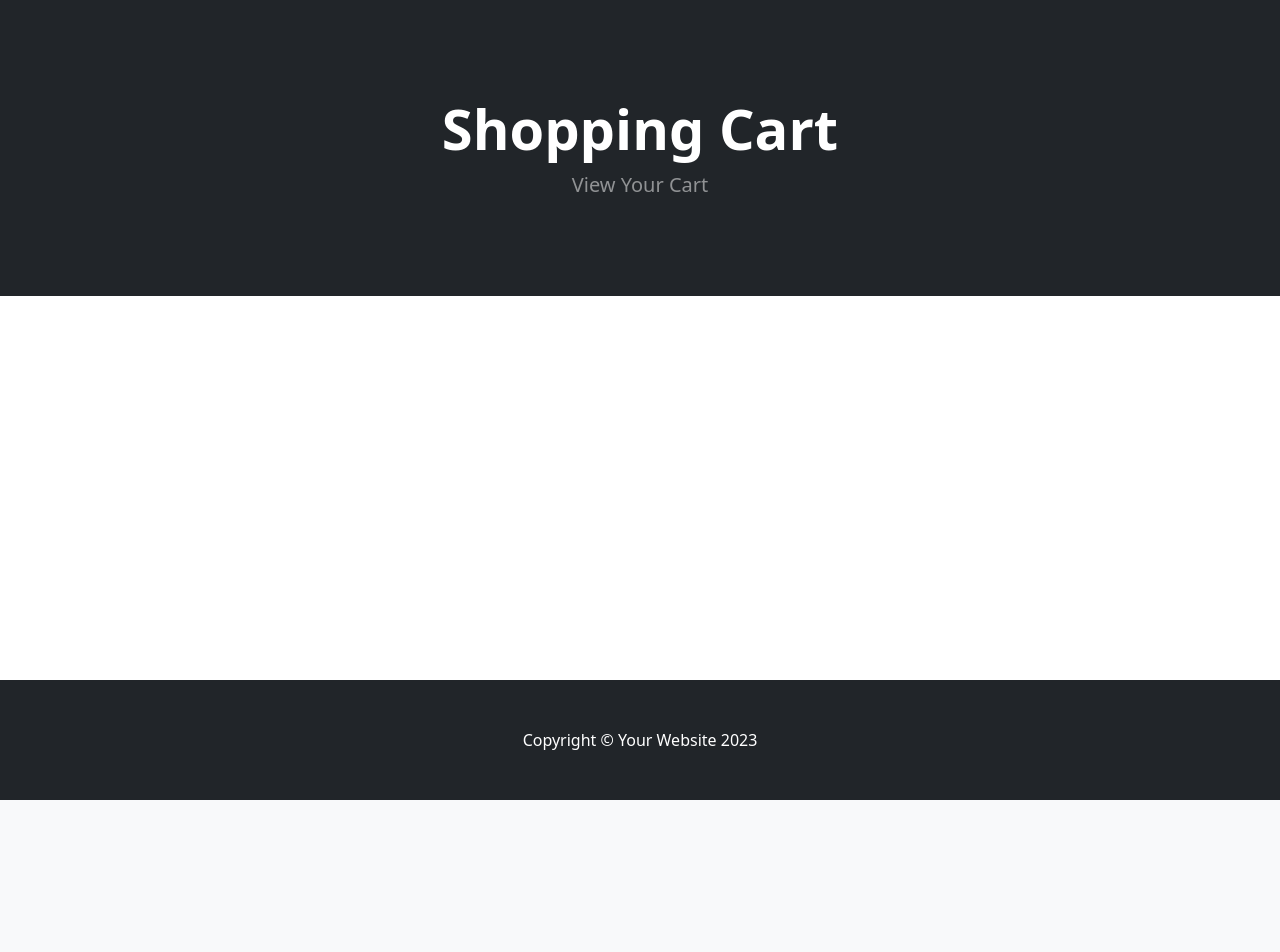
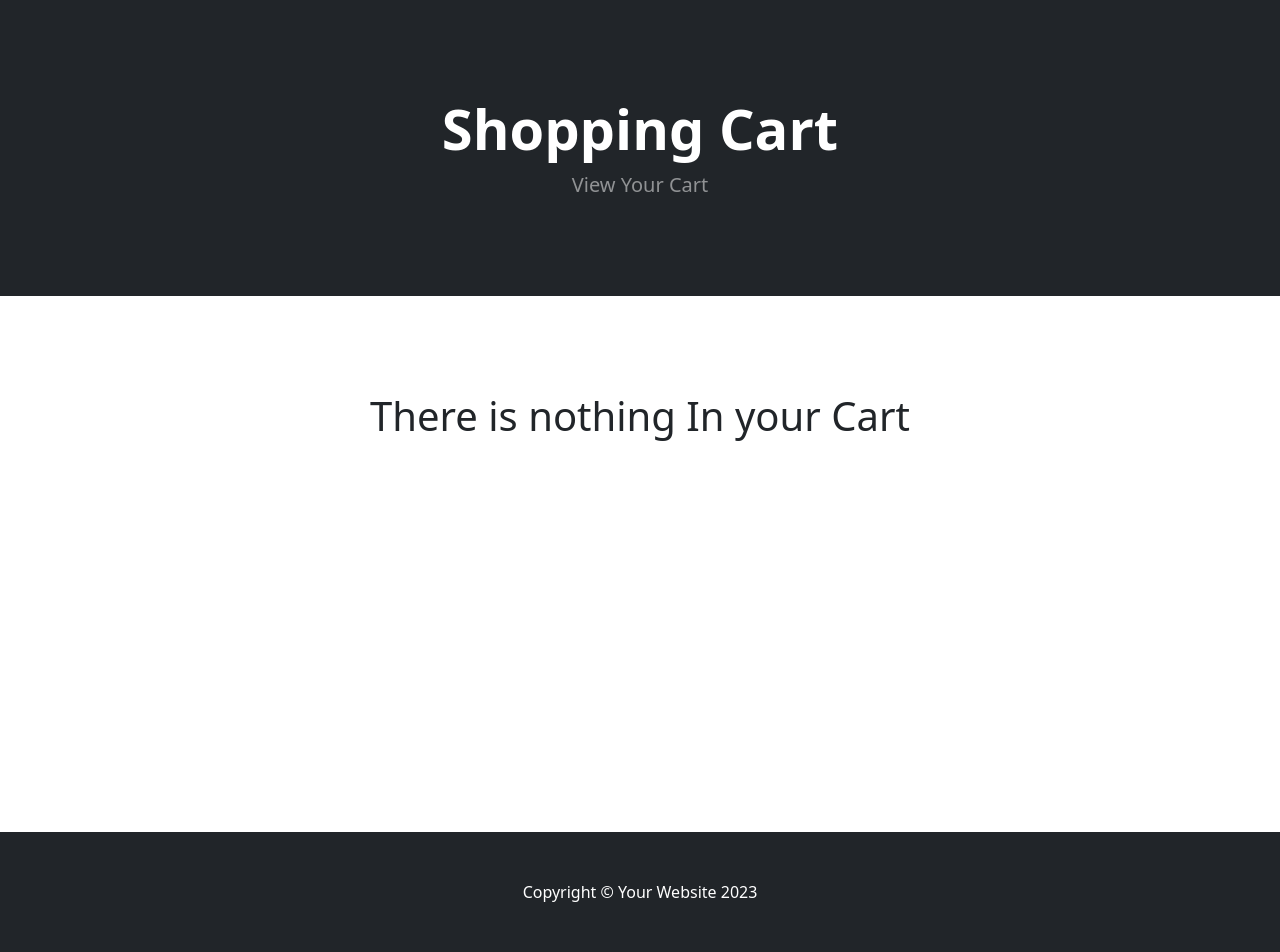
Before and after one commit to samuelpondugala/ecom, a Django app: page /cart/ in a window 1280 px wide. Shown: the part 57-1009 px from the top of the page. Before the commit the page ends 857 px from the top, so only its background shows below. Run offline with Django 5.2, Linux system fonts and the light colour scheme; some libraries are stand-ins or nearby versions.

Commit message:
Added Cart Summary page to the application which makes visible how many items are there in your cart and it'll view that product by clicking cart button on navbar in home screen.

```diff
--- a/ecom/cart/cart.py
+++ b/ecom/cart/cart.py
@@ -1,3 +1,5 @@
+from store.models import Product
+
 class Cart():
     def __init__(self, request):
         self.session = request.session
@@ -18,3 +20,14 @@ class Cart():
             self.cart[product_id] = {'price': str(product.price)}
 
         self.session.modified = True
+
+    def __len__(self):
+        return len(self.cart)
+
+    def get_prods(self):
+        #Get Ids from Cart
+        product_ids = self.cart.keys()
+        #Use Ids to lookup products in database model
+        products = Product.objects.filter(id__in=product_ids)
+        #Return those looked up products
+        return products
--- a/ecom/cart/templates/cart_summary.html
+++ b/ecom/cart/templates/cart_summary.html
@@ -10,5 +10,62 @@
                 </div>
             </div>
         </header>
+        <br/>
+        <div class="container">
+        {% if cart_products %}
+            {% for product in cart_products %}
+            <div class="card mb-3">
+                <div class="row g-0">
+                  <div class="col-md-4">
+                    <img src="{{ product.image.url }}" class="img-fluid rounded-start" alt="..." style= "padding:25px">
+                  </div>
+                  <div class="col-md-8">
+                    <div class="card-body">
+                      <center>
+                      <h5 class="card-title">{{ product.name }}</h5>
+                      <br/>
+                      <p class="card-text justify">{{ product.description }}</p>
+
+                      {% if product.is_sale %}
+                      <!-- Sale -->
+
+                      <div class = "d-flex justify-content-center small text-warning mb-2">
+                        <div class = "bi-star-fill"></div>
+                        &nbsp;&nbsp;Sale!&nbsp;&nbsp;
+                        <div class = "bi-star-fill"></div>
+                        </div>
+
+
+
+                        <!-- Product price-->
+                        <strike>
+                        ${{ product.price }}
+                        </strike>
+                        &nbsp; ${{ product.sale_price }}
+                        <br/>
+                        <br/>
+
+                      {% else %}
+                        ${{ product.price }}
+                        <br/> ID: {{ product.id }}
+
+                      {% endif %}
+
+                      <br/>
+                      <a href="{% url 'home' %}"class="btn btn-secondary">Home</a>
+
+                      </center>
+                    </div>
+                  </div>
+                </div>
+              </div><br/>
+            {% endfor %}
+            {% else %}
+            <br/><br/><br/>
+            <center>
+            <h1>There is nothing In your Cart</h1></center>
+
+            {% endif %}
+        </div>
 <br/><br/><br/><br/><br/><br/><br/><br/><br/><br/><br/><br/><br/><br/><br/><br/>
 {% endblock %}
--- a/ecom/cart/views.py
+++ b/ecom/cart/views.py
@@ -4,7 +4,10 @@ from store.models import Product
 from django.http import JsonResponse
 
 def cart_summary(request):
-    return render(request, "cart_summary.html", {})
+    #Get the cart
+    cart = Cart(request)
+    cart_products = cart.get_prods
+    return render(request, "cart_summary.html", {"cart_products":cart_products})
 
 def cart_add(request):
     #Get the cart
@@ -16,8 +19,12 @@ def cart_add(request):
         product = get_object_or_404(Product, id=product_id)
         #Save to session
         cart.add(product=product)
+        #Get Cart Quantity
+        cart_quantity = cart.__len__()
         #Return response
-        response = JsonResponse({'Product Name:': product.name})
+       #response = JsonResponse({'Product Name:': product.name})
+        #return response
+        response = JsonResponse({'qty:': cart_quantity})
         return response
 
 def cart_delete(request):
--- a/ecom/store/templates/navbar.html
+++ b/ecom/store/templates/navbar.html
@@ -31,7 +31,7 @@
                 <a href="{% url 'cart_summary' %}" class="btn btn-outline-dark">
                     <i class="bi-cart-fill me-1"></i>
                     Cart
-                    <span class="badge bg-dark text-white ms-1 rounded-pill">0</span>
+                    <span class="badge bg-dark text-white ms-1 rounded-pill" id="cart_quantity">{{ cart|length }}</span>
                 </a>
             </form>
         </div>
--- a/ecom/store/templates/product.html
+++ b/ecom/store/templates/product.html
@@ -65,7 +65,10 @@ $(document).on('click', '#add-cart', function(e){
       action: 'post'
     },
     success: function(json){
-      console.log(json);
+      //console.log(json);
+      document.getElementById("cart_quantity").
+        textContent = json.qty
+
 
     },
     error: function(xhr, errmsg, err){
```
Also changed, not shown: ecom/db.sqlite3.
